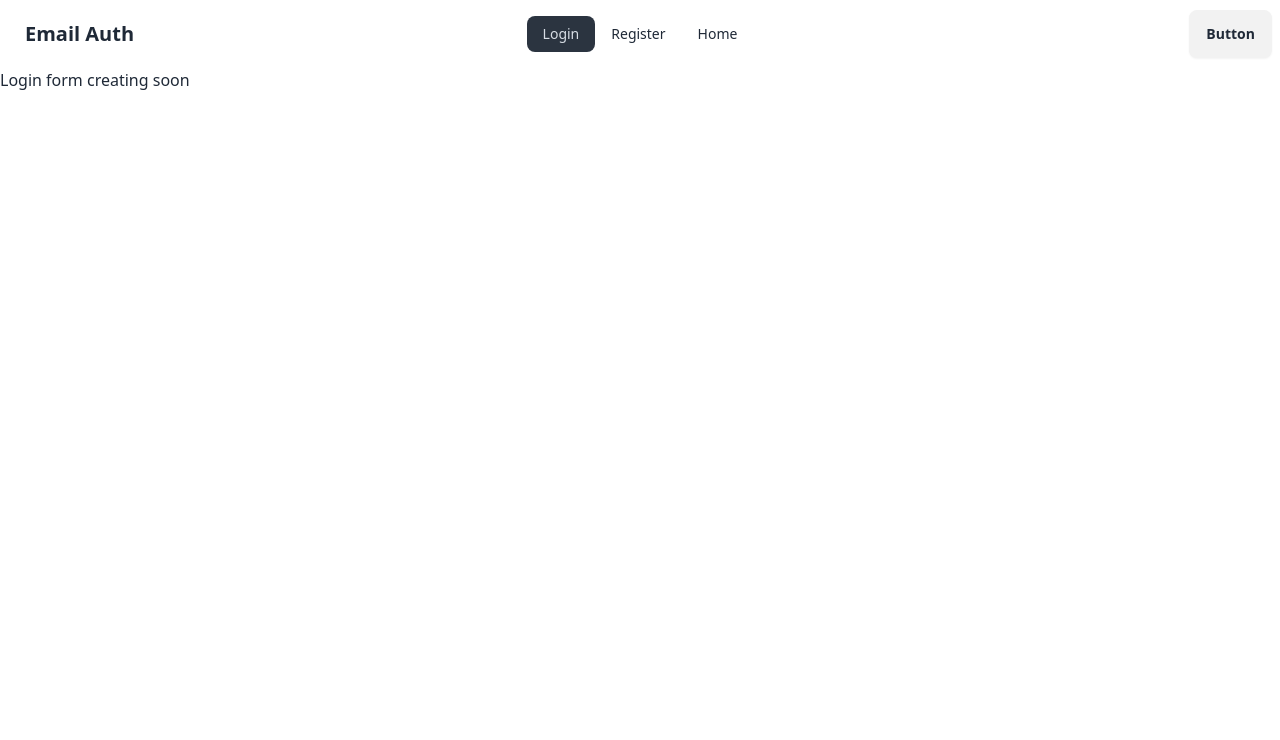
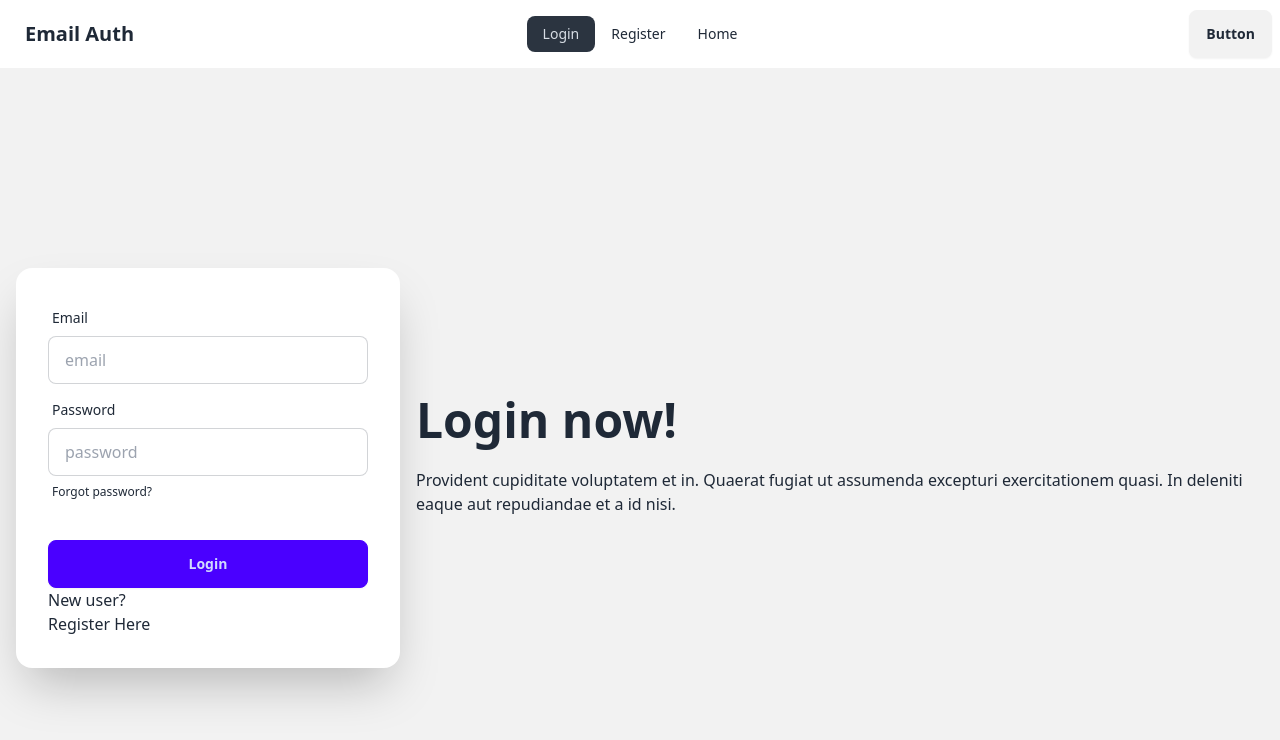
Before and after one commit to raihan-778/email-auth-validation-app, a React (Vite) app: page /login in a window 1280 px wide. Shown: the top 740 px of the page. Built offline with nearby package versions, Linux system fonts and the light colour scheme.

Commit message:
register & login component updated

```diff
--- a/package.json
+++ b/package.json
@@ -13,11 +13,13 @@
     "preview": "vite preview"
   },
   "dependencies": {
+    "firebase": "^11.1.0",
     "localforage": "^1.10.0",
     "match-sorter": "^8.0.0",
     "react": "^18.3.1",
     "react-dom": "^18.3.1",
     "react-router-dom": "^7.1.1",
+    "react-toastify": "^11.0.2",
     "sort-by": "^1.2.0"
   },
   "devDependencies": {
--- a/src/components/login/Login.jsx
+++ b/src/components/login/Login.jsx
@@ -1,7 +1,83 @@
+import { signInWithEmailAndPassword } from "firebase/auth";
+import { useState } from "react";
+import { Link } from "react-router-dom";
+import { toast } from "react-toastify";
+import auth from "../../firebase/firebase.init";
+
 const Login = () => {
+  const [loginUser, setLoginUser] = useState(null);
+
+  const handleLogin = (e) => {
+    e.preventDefault();
+    const email = e.target.email.value;
+    const password = e.target.password.value;
+
+    signInWithEmailAndPassword(auth, email, password)
+      .then((result) => {
+        const user = result.user;
+        if (user?.uid && toast.success(`${user.email} login successfully`))
+          setLoginUser(user);
+      })
+      .catch((error) => {
+        toast.error("No User found with this email or password");
+      });
+    console.log("login button clicked", email);
+  };
+
   return (
-    <div>
-      <h3>Login form creating soon</h3>
+    <div className="hero bg-base-200 min-h-screen">
+      <div className="hero-content flex-col lg:flex-row-reverse">
+        <div className="text-center lg:text-left">
+          <h1 className="text-5xl font-bold">Login now!</h1>
+          <p className="py-6">
+            Provident cupiditate voluptatem et in. Quaerat fugiat ut assumenda
+            excepturi exercitationem quasi. In deleniti eaque aut repudiandae et
+            a id nisi.
+          </p>
+        </div>
+        <div className="card bg-base-100 w-full max-w-sm shrink-0 shadow-2xl">
+          <form onSubmit={handleLogin} className="card-body">
+            <div className="form-control">
+              <label className="label">
+                <span className="label-text">Email</span>
+              </label>
+              <input
+                type="email"
+                name="email"
+                placeholder="email"
+                className="input input-bordered"
+                required
+              />
+            </div>
+            <div className="form-control">
+              <label className="label">
+                <span className="label-text">Password</span>
+              </label>
+              <input
+                type="password"
+                name="password"
+                placeholder="password"
+                className="input input-bordered"
+                required
+              />
+              <label className="label">
+                <a href="#" className="label-text-alt link link-hover">
+                  Forgot password?
+                </a>
+              </label>
+            </div>
+            <div className="form-control mt-6">
+              <button type="submit" className="btn btn-primary">
+                Login
+              </button>
+              <h6>New user?</h6>
+              <span>
+                <Link to="/register">Register Here</Link>
+              </span>
+            </div>
+          </form>
+        </div>
+      </div>
     </div>
   );
 };
--- a/src/components/register/Register.jsx
+++ b/src/components/register/Register.jsx
@@ -1,17 +1,39 @@
+import { createUserWithEmailAndPassword } from "firebase/auth";
 import React, { useState } from "react";
+import { toast } from "react-toastify";
+import auth from "../../firebase/firebase.init";
 
 const Register = () => {
   const [userRegister, setUserRegister] = useState(null);
+  const [registerError, setRegisterError] = useState("");
+  const [success, setSuccess] = useState("");
   const handleRegister = (e) => {
     e.preventDefault();
     const name = e.target.name.value;
     const email = e.target.email.value;
     const password = e.target.password.value;
     const user = { name, email, password };
-    console.log(name);
+    setRegisterError("");
+    setSuccess("");
+    if (password.length < 6) {
+      setRegisterError("Password must be at least 6 characters");
+      return;
+    }
 
-    setUserRegister(user);
     console.log(user);
+
+    createUserWithEmailAndPassword(auth, email, password)
+      .then((result) => {
+        const user = result.user;
+        setUserRegister(user);
+        toast.success("User Register Successfully");
+        setSuccess("User Register Successfully");
+        console.log("signUP", user);
+      })
+      .catch((error) => {
+        console.error(error);
+        setRegisterError(error.message);
+      });
   };
   return (
     <div>
@@ -49,6 +71,9 @@
             </button>
           </div>
         </form>
+        {registerError && (
+          <h6 className="font-bold text-2xl text-red-700">{registerError}</h6>
+        )}
       </div>
     </div>
   );
--- /dev/null
+++ b/src/firebase/firebase.init.js
@@ -0,0 +1,20 @@
+// Import the functions you need from the SDKs you need
+import { initializeApp } from "firebase/app";
+import { getAuth } from "firebase/auth";
+// TODO: Add SDKs for Firebase products that you want to use
+// https://firebase.google.com/docs/web/setup#available-libraries
+
+// Your web app's Firebase configuration
+const firebaseConfig = {
+  apiKey: "AIzaSyAAJQ59VgC100NpDfF7OxOnVvgqxyc2bAM",
+  authDomain: "email-auth-validation-app.firebaseapp.com",
+  projectId: "email-auth-validation-app",
+  storageBucket: "email-auth-validation-app.firebasestorage.app",
+  messagingSenderId: "492559485146",
+  appId: "1:492559485146:web:90fd99f7dc9e0f52803de3",
+};
+
+// Initialize Firebase
+const app = initializeApp(firebaseConfig);
+const auth = getAuth(app);
+export default auth;
--- a/src/main.jsx
+++ b/src/main.jsx
@@ -7,6 +7,7 @@
 import Login from "./components/login/Login.jsx";
 import Register from "./components/register/Register.jsx";
 import Root from "./components/root/Root.jsx";
+import { ToastContainer } from "react-toastify";
 
 const router = createBrowserRouter([
   {
@@ -32,5 +33,6 @@
 createRoot(document.getElementById("root")).render(
   <StrictMode>
     <RouterProvider router={router} />
+    <ToastContainer />
   </StrictMode>
 );
```
Also changed, not shown: 1 other file (tests, documents, lock files or other folders).
